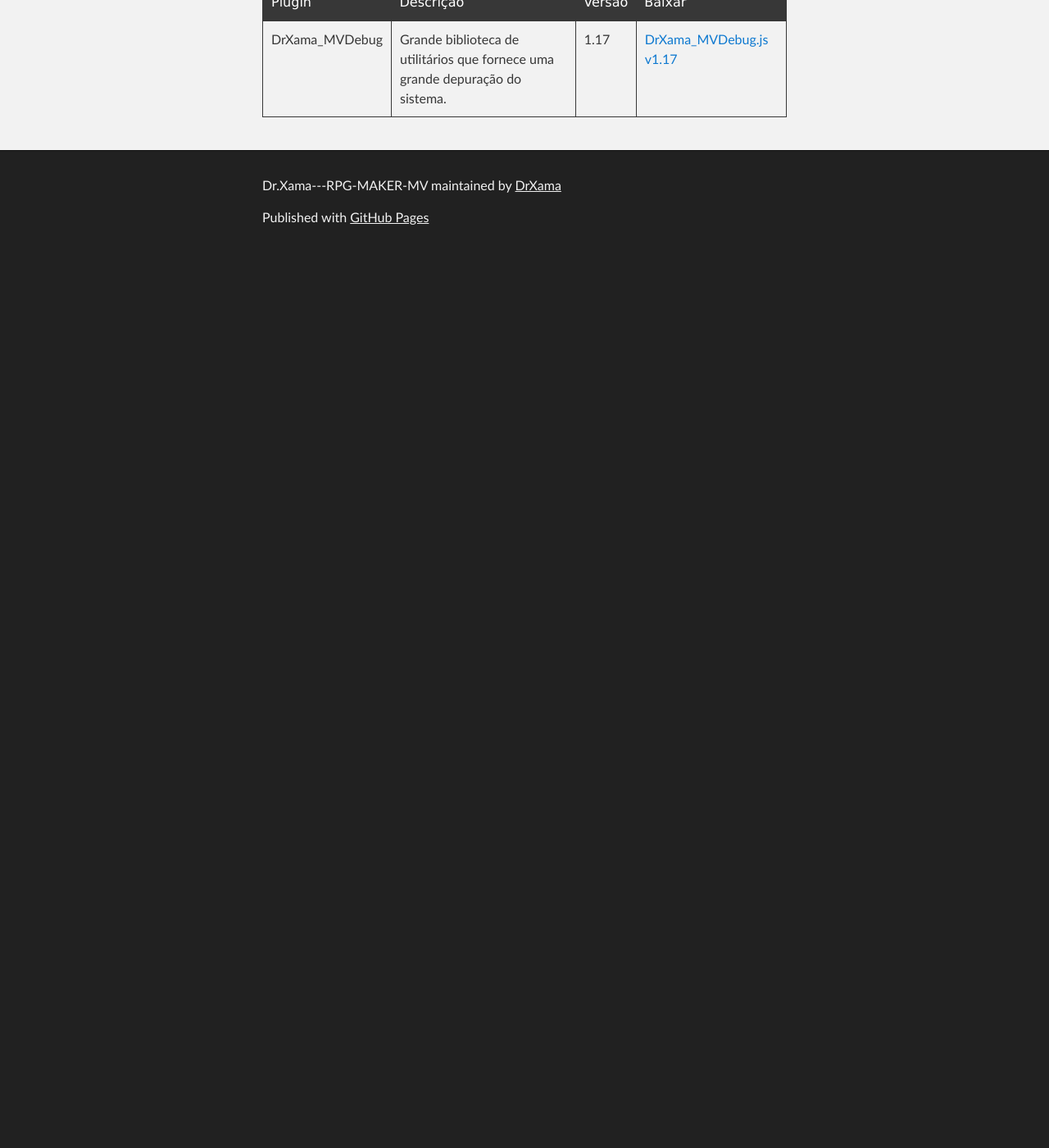
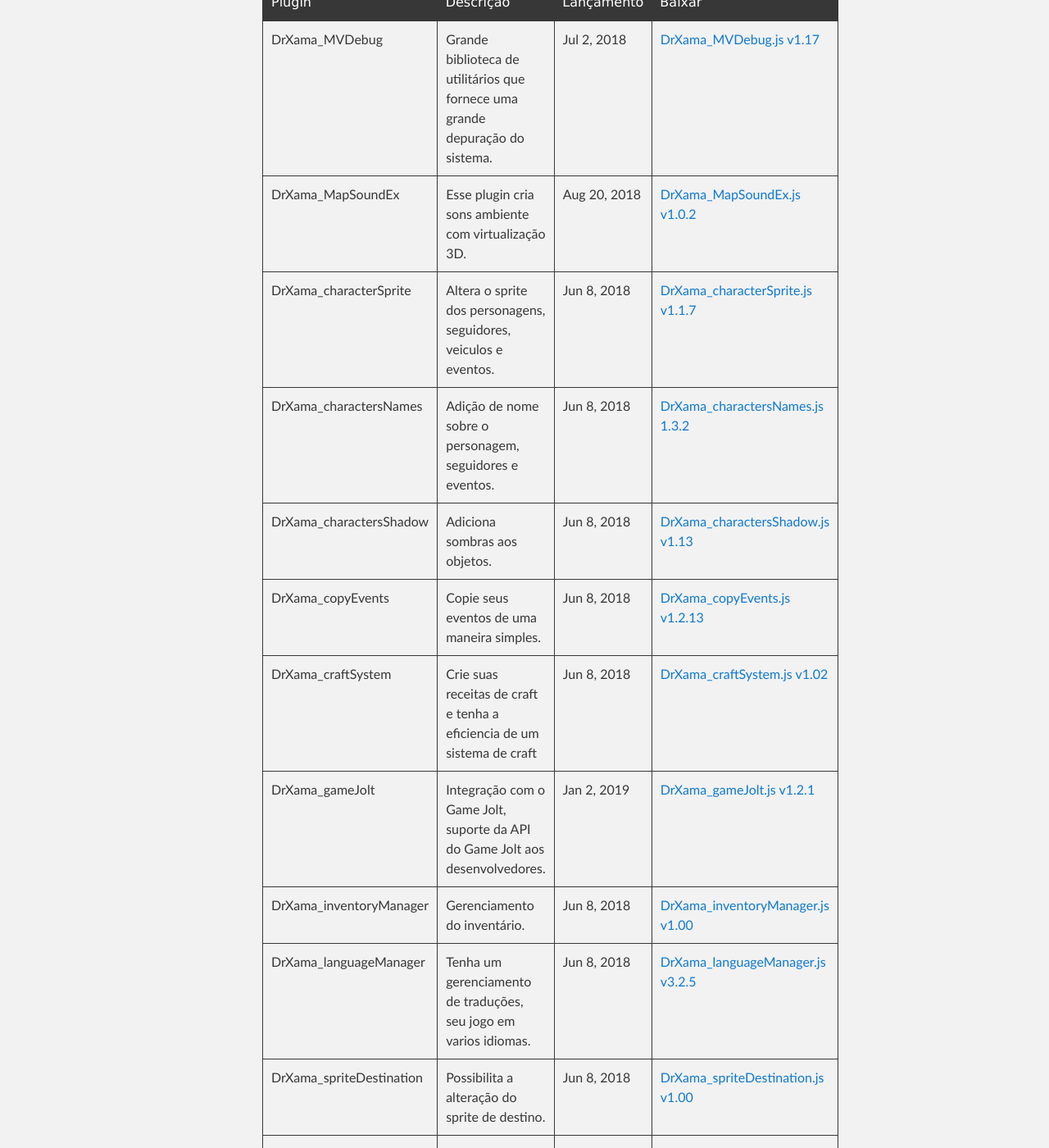
Before and after one commit to DrXama/Dr.Xama---RPG-MAKER-MV, a Jekyll site: the page built from docs/index.md, in a window 1280 px wide and 1400 px high, scrolled down 270 px. Shown: the whole window at 82% size. Built offline with Jekyll 4.4.1, drawn with Linux system fonts in a browser that asks for light colours; before the commit the page ends 900 px from its top, so only the background shows below that; some of the changed text lies outside the part shown.

Commit message:
update site #4

```diff
--- a/docs/_config.yml
+++ b/docs/_config.yml
@@ -3,5 +3,3 @@
 show_downloads: true
 google_analytics:
 theme: jekyll-theme-slate
-plugins:
-  DrXama_MVDebug: https://raw.githubusercontent.com/GS-GAME-WORDS/Dr.Xama---RPG-MAKER-MV/master/plugins/DrXama_MVDebug.js
--- a/docs/index.md
+++ b/docs/index.md
@@ -2,6 +2,19 @@
 layout: default
 ---
 
-| Plugin         | Descrição                                                                     | Versão | Baixar                                                       |
-|:---------------|:------------------------------------------------------------------------------|:-------|:-------------------------------------------------------------|
-| DrXama_MVDebug | Grande biblioteca de utilitários que fornece uma grande depuração do sistema. | 1.17   | [DrXama_MVDebug.js v1.17](`{{ site.plugins.DrXama_MVDebug }}`)
+| Plugin                  | Descrição                                                                     | Lançamento | Baixar                                                       |
+|:------------------------|:------------------------------------------------------------------------------|:-----------|:-------------------------------------------------------------|
+| DrXama_MVDebug          | Grande biblioteca de utilitários que fornece uma grande depuração do sistema. | Jul 2, 2018  | [DrXama_MVDebug.js v1.17](https://raw.githubusercontent.com/GS-GAME-WORDS/Dr.Xama---RPG-MAKER-MV/master/plugins/DrXama_MVDebug.js)
+| DrXama_MapSoundEx       | Esse plugin cria sons ambiente com virtualização 3D.                          | Aug 20, 2018 | [DrXama_MapSoundEx.js v1.0.2](https://raw.githubusercontent.com/GS-GAME-WORDS/Dr.Xama---RPG-MAKER-MV/master/plugins/DrXama_MapSoundEx.js)
+| DrXama_characterSprite  | Altera o sprite dos personagens, seguidores, veiculos e eventos.              | Jun 8, 2018  | [DrXama_characterSprite.js v1.1.7](https://raw.githubusercontent.com/GS-GAME-WORDS/Dr.Xama---RPG-MAKER-MV/master/plugins/DrXama_characterSprite.js)
+| DrXama_charactersNames  | Adição de nome sobre o personagem, seguidores e eventos.                      | Jun 8, 2018  | [DrXama_charactersNames.js 1.3.2](https://raw.githubusercontent.com/GS-GAME-WORDS/Dr.Xama---RPG-MAKER-MV/master/plugins/DrXama_charactersNames.js)
+| DrXama_charactersShadow | Adiciona sombras aos objetos.                                                 | Jun 8, 2018  | [DrXama_charactersShadow.js v1.13](https://raw.githubusercontent.com/GS-GAME-WORDS/Dr.Xama---RPG-MAKER-MV/master/plugins/DrXama_charactersShadow.js)
+| DrXama_copyEvents       | Copie seus eventos de uma maneira simples.                                    | Jun 8, 2018  | [DrXama_copyEvents.js v1.2.13](https://raw.githubusercontent.com/GS-GAME-WORDS/Dr.Xama---RPG-MAKER-MV/master/plugins/DrXama_copyEvents.js)
+| DrXama_craftSystem      | Crie suas receitas de craft e tenha a eficiencia de um sistema de craft       | Jun 8, 2018  | [DrXama_craftSystem.js v1.02](https://raw.githubusercontent.com/GS-GAME-WORDS/Dr.Xama---RPG-MAKER-MV/master/plugins/DrXama_craftSystem.js)
+| DrXama_gameJolt         | Integração com o Game Jolt, suporte da API do Game Jolt aos desenvolvedores.  | Jan 2, 2019  | [DrXama_gameJolt.js v1.2.1](https://raw.githubusercontent.com/GS-GAME-WORDS/Dr.Xama---RPG-MAKER-MV/master/plugins/DrXama_gameJolt.js)
+| DrXama_inventoryManager | Gerenciamento do inventário.                                                  | Jun 8, 2018  | [DrXama_inventoryManager.js v1.00](https://raw.githubusercontent.com/GS-GAME-WORDS/Dr.Xama---RPG-MAKER-MV/master/plugins/DrXama_inventoryManager.js)
+| DrXama_languageManager  | Tenha um gerenciamento de traduções, seu jogo em varios idiomas.              | Jun 8, 2018  | [DrXama_languageManager.js v3.2.5](https://raw.githubusercontent.com/GS-GAME-WORDS/Dr.Xama---RPG-MAKER-MV/master/plugins/DrXama_languageManager.js)
+| DrXama_spriteDestination | Possibilita a alteração do sprite de destino.                                | Jun 8, 2018  | [DrXama_spriteDestination.js v1.00](https://raw.githubusercontent.com/GS-GAME-WORDS/Dr.Xama---RPG-MAKER-MV/master/plugins/DrXama_spriteDestination.js)
+| DrXama_updateManager     | Tenha um gerenciador de atualizações, atualize seu jogo de forma automatica. | Jun 8, 2018  | [DrXama_updateManager.js v2.02](https://raw.githubusercontent.com/GS-GAME-WORDS/Dr.Xama---RPG-MAKER-MV/master/plugins/DrXama_updateManager.js)
+| DrXama_windowManager     | Gerencie suas janelas personalizadas. Exiba variaveis, textos e valores.     | Jun 8, 2018  | [DrXama_windowManager.js v1.3.1](https://raw.githubusercontent.com/GS-GAME-WORDS/Dr.Xama---RPG-MAKER-MV/master/plugins/DrXama_windowManager.js)
+| DrXama_windowPauseSign   | Altera a seta de pause da janela de mensagens.                               | Jun 8, 2018  | [DrXama_windowPauseSign.js v1.02](https://raw.githubusercontent.com/GS-GAME-WORDS/Dr.Xama---RPG-MAKER-MV/master/plugins/DrXama_windowPauseSign.js)
```
